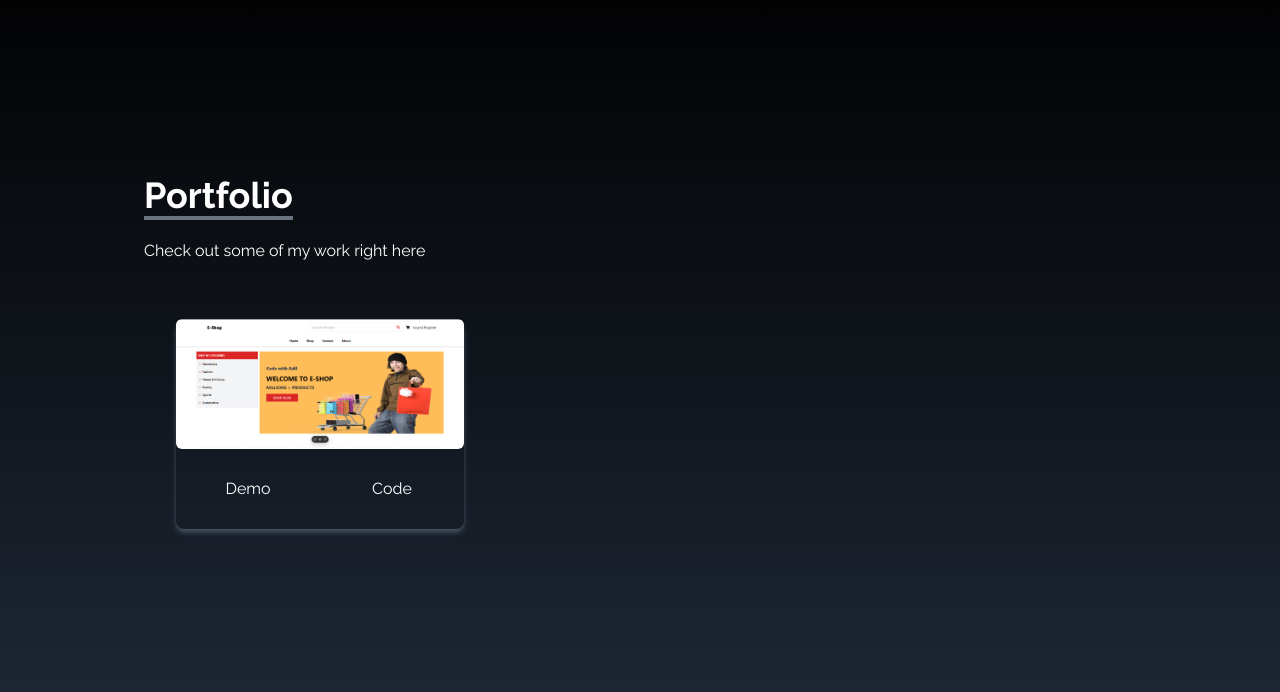
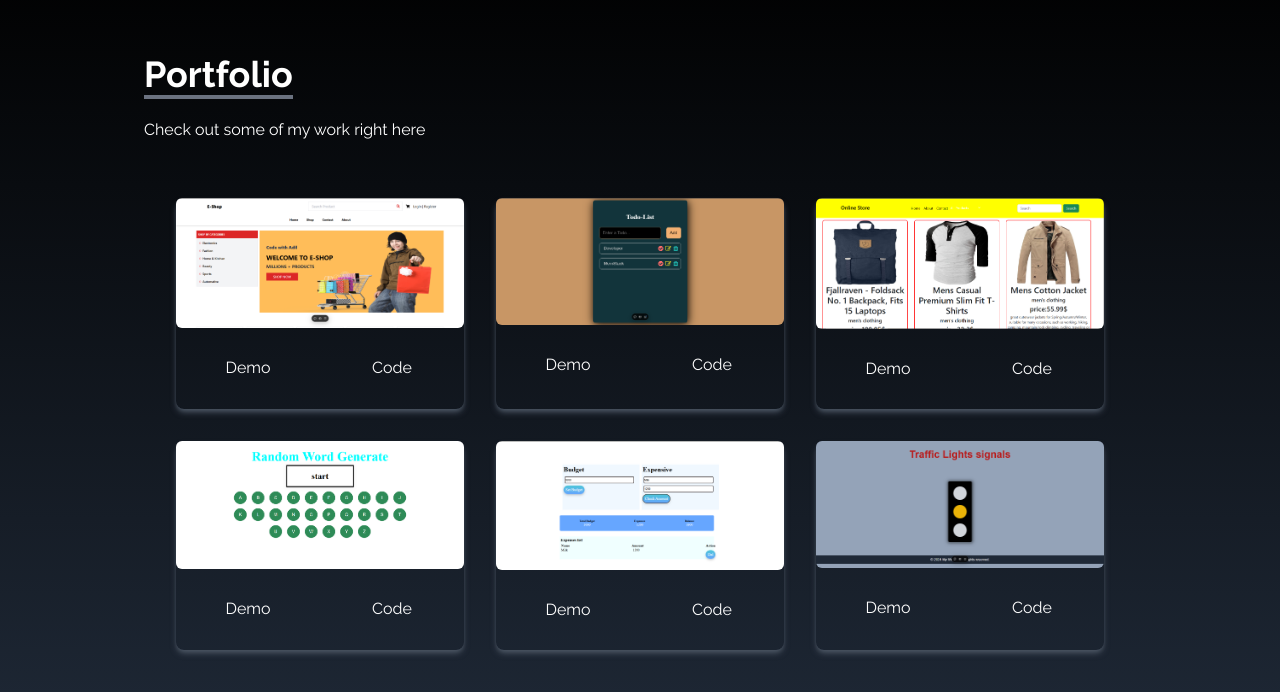
Before and after one commit to adilraees786/My-Portfolio-, a React (Vite) app: page / in a window 1280 px wide. Shown: the part 1648-2340 px from the top of the page. Built offline with nearby package versions, Linux system fonts and the light colour scheme.

Commit message:
set projects

```diff
--- a/src/components/Portfolio.jsx
+++ b/src/components/Portfolio.jsx
@@ -1,65 +1,76 @@
-import React from 'react'
-import ecommerce from '../assets/assets/portfolio/ecommerce.png'
-import todolist from '../assets/assets/portfolio/todolist.png'
-import budgetapp from '../assets/assets/portfolio/budetapp.png'
-import onlinestore from '../assets/assets/portfolio/onlinestore.png'
-import randomwords from '../assets/assets/portfolio/randomwords.png'
-import trafficlight from '../assets/assets/portfolio/trafficlight.png'
-import passvalidation from '../assets/assets/portfolio/passvalidation.png'
+
+import React from 'react';
+import ecommerce from '../assets/assets/portfolio/ecommerce.png';
+import todolist from '../assets/assets/portfolio/todolist.png';
+import budgetapp from '../assets/assets/portfolio/budgetapp.png';
+import onlinestore from '../assets/assets/portfolio/onlinestore.png';
+import randomwords from '../assets/assets/portfolio/randomwords.png';
+import trafficlights from '../assets/assets/portfolio/trafficlights.png';
+import passvalidation from '../assets/assets/portfolio/passvalidation.png';
 
 const Portfolio = () => {
-
   const portfolios = [
     {
       id: 1,
-      src: todolist
+      src: ecommerce,
     },
     {
       id: 2,
-      src: budgetapp
+      src: todolist,
     },
     {
       id: 3,
-      src: onlinestore
+      src: onlinestore,
     },
     {
       id: 4,
-      src: randomwords
+      src: randomwords,
     },
     {
       id: 5,
-      src: trafficlight
+      src: budgetapp,
     },
     {
       id: 6,
-      src: passvalidation
-    }
-  ]
+      src: trafficlights,
+    },
+  ];
+
   return (
-    <div name="portfolio" className=' bg-gradient-to-b from-black to-gray-800
-    w-full text-white md:h-screen'>
-      <div className=' max-w-screen-lg p-4 mx-auto flex flex-col
-      justify-center h-full w-full'>
-        <div className=' pb-8'>
-          <h1 className=' text-4xl font-bold inline border-b-4
-          border-gray-500'>Portfolio</h1>
-          <p className=' py-6'>Check out some of my work right here</p>
+    <div
+      name="portfolio"
+      className="bg-gradient-to-b from-black to-gray-800 w-full text-white md:h-screen"
+    >
+      <div className="max-w-screen-lg p-4 mx-auto flex flex-col justify-center h-full w-full">
+        <div className="pb-8">
+          <h1 className="text-4xl font-bold inline border-b-4 border-gray-500">
+            Portfolio
+          </h1>
+          <p className="py-6">Check out some of my work right here</p>
         </div>
-        <div className=' grid sm:grid-cols-2 md:grid-cols-3 gap-8
-        px-12 sm:px-8 '>
 
-          <div className=' shadow-md shadow-gray-600 rounded-lg '>
-            <img src={ecommerce} alt=""  className=' rounded-md duration-200 hover:scale-105 '/>
-            <div className='flex items-center justify-center'>
-              <button className='w-1/2 px-6 py-3 m-4 duration-200 hover:scale-105'>Demo</button>
-              <button className='w-1/2 px-6 py-3 m-4 duration-200 hover:scale-105'>Code</button>
+        <div className="grid sm:grid-cols-2 md:grid-cols-3 gap-8 px-12 sm:px-8">
+          {portfolios.map(({ id, src }) => (
+            <div key={id} className="shadow-md shadow-gray-600 rounded-lg">
+              <img
+                src={src}
+                alt=""
+                className="rounded-md duration-200 hover:scale-105"
+              />
+              <div className="flex items-center justify-center">
+                <button className="w-1/2 px-6 py-3 m-4 duration-200 hover:scale-105">
+                  Demo
+                </button>
+                <button className="w-1/2 px-6 py-3 m-4 duration-200 hover:scale-105">
+                  Code
+                </button>
+              </div>
             </div>
-
-          </div>
-
+          ))}
         </div>
       </div>
     </div>
-  )
-}
+  );
+};
+
 export default Portfolio;
```
